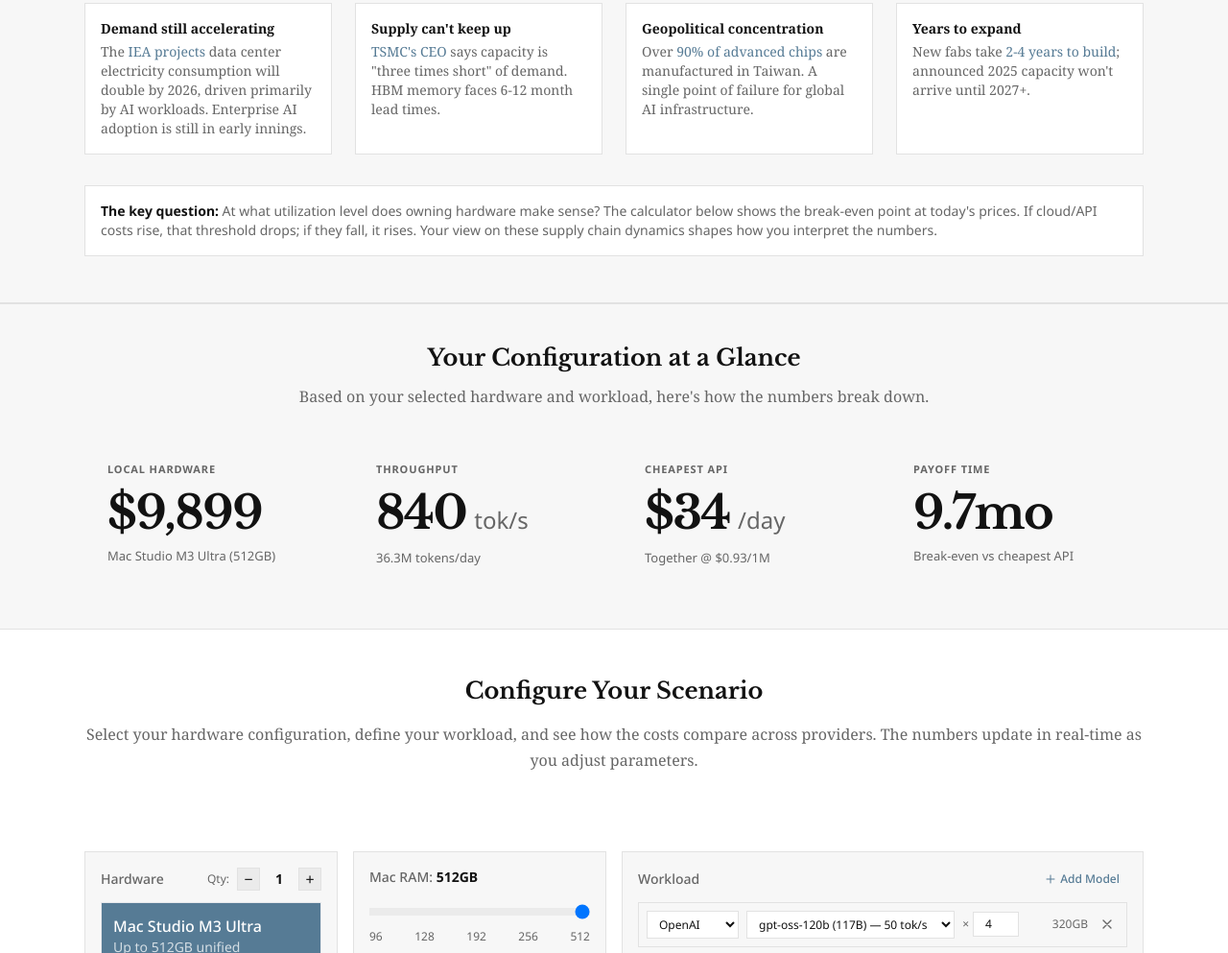
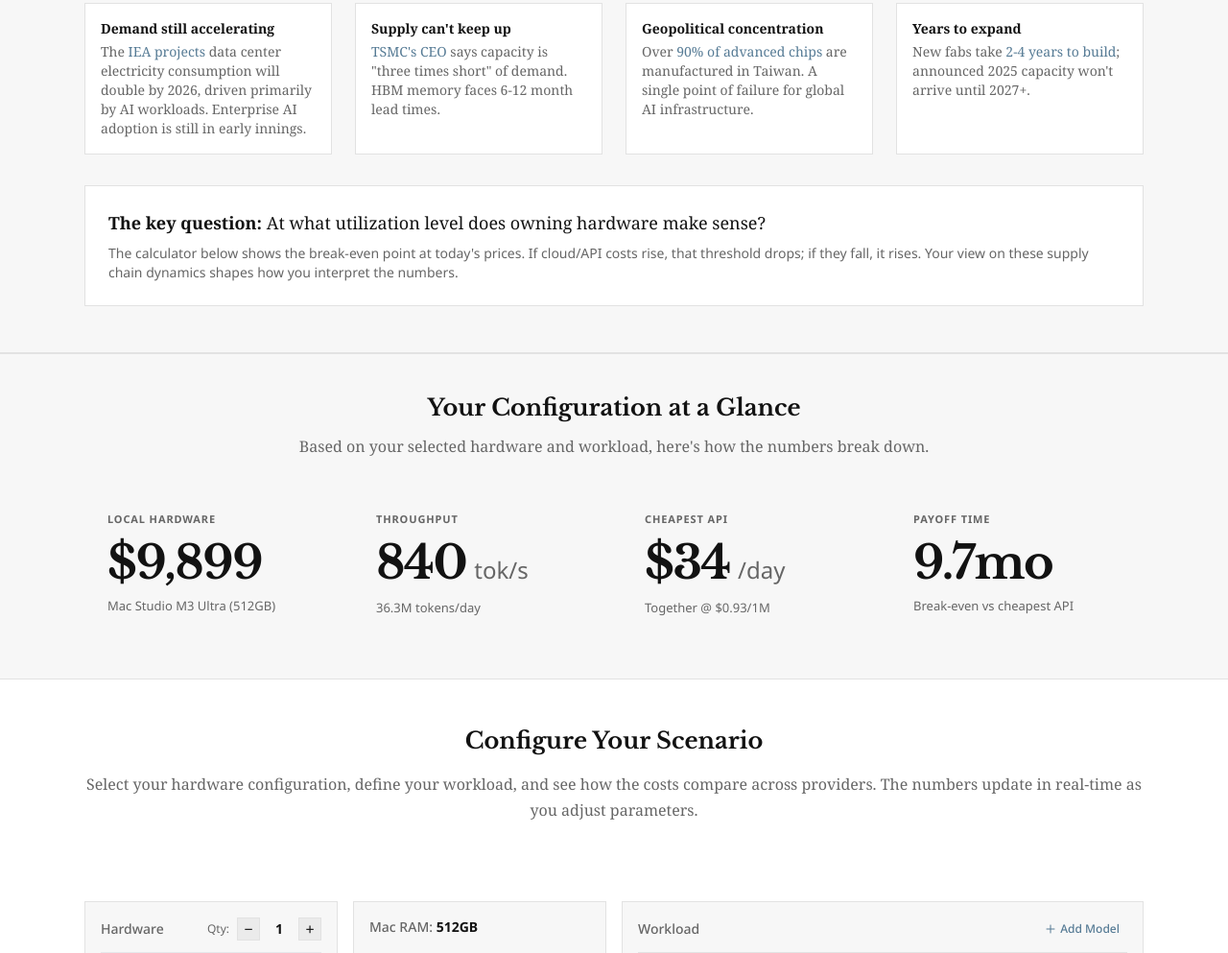
Before and after one commit to jharris1679/inference-economics, an Astro site: page / in a window 1280 px wide. Shown: the part 1160-2153 px from the top of the page at 96% size. Built offline with nearby package versions, Linux system fonts and the light colour scheme; Astro itself is replaced by a stand-in of ours.

Commit message:
style: emphasize key question with larger font

```diff
--- a/src/components/PayoffCalculator.jsx
+++ b/src/components/PayoffCalculator.jsx
@@ -338,9 +338,14 @@ export default function PayoffCalculator() {
             </div>
           </div>
 
-          <p className="text-sm text-muted-foreground bg-background p-4 border border-border">
-            <strong className="text-foreground">The key question:</strong> At what utilization level does owning hardware make sense? The calculator below shows the break-even point at today's prices. If cloud/API costs rise, that threshold drops; if they fall, it rises. Your view on these supply chain dynamics shapes how you interpret the numbers.
-          </p>
+          <div className="bg-background p-6 border border-border">
+            <p className="text-lg font-serif text-foreground mb-2">
+              <strong>The key question:</strong> At what utilization level does owning hardware make sense?
+            </p>
+            <p className="text-sm text-muted-foreground">
+              The calculator below shows the break-even point at today's prices. If cloud/API costs rise, that threshold drops; if they fall, it rises. Your view on these supply chain dynamics shapes how you interpret the numbers.
+            </p>
+          </div>
         </div>
       </div>
 
```
